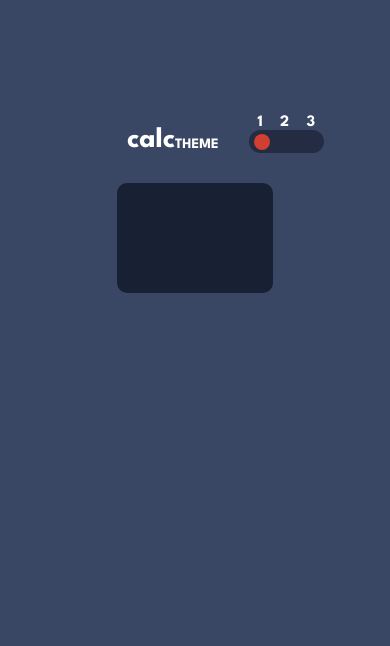
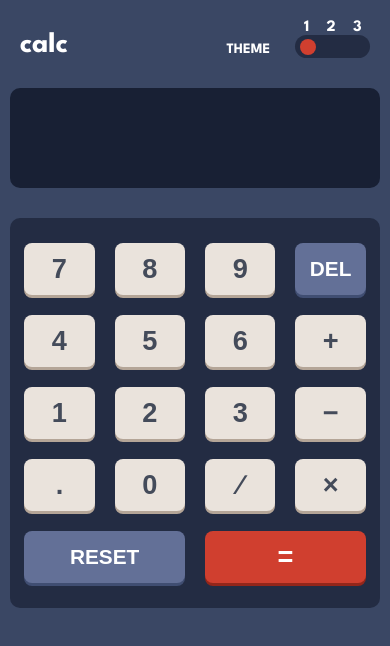
Before and after one commit to Mahmoud-solaiman/calculator, a plain HTML site: page index.html in a window 390 px wide. Drawn offline with Linux system fonts and the light colour scheme.

Commit message:
Finishing the interface and the functionality of all buttons but the equal button

```diff
--- a/app.js
+++ b/app.js
@@ -0,0 +1,32 @@
+//Model
+const resetBtn = document.querySelector('.reset');
+const calcScreen = document.querySelector('.screen');
+const deleteBtn = document.querySelector('.delete');
+const keys = document.querySelectorAll('.key:not(.delete,.reset,.equal')
+const equalBtn = document.querySelector('.equal');
+
+//View
+
+//Controller
+//Reset the screen value
+resetBtn.addEventListener('pointerup',()=>{
+    calcScreen.textContent = '';
+});
+
+//Delete a number off of the screen value
+deleteBtn.addEventListener('pointerup', ()=>{
+    const screenValue = calcScreen.textContent;
+    calcScreen.textContent = screenValue.slice(0, -1);
+});
+
+//Setting the functionality of the calculator keys
+keys.forEach(key=>{
+    key.addEventListener('pointerup', ()=>{
+        const screenValue = calcScreen.textContent;
+        calcScreen.textContent = screenValue + key.textContent;
+    });
+});
+
+equalBtn.addEventListener('pointerup', ()=>{
+    const screenValue = Number(calcScreen.textContent);
+});
--- a/index.html
+++ b/index.html
@@ -34,6 +34,27 @@
             </div>
             <!-- The screen of the calculator -->
             <div class="screen"></div>
+            <!-- The keys of the calculator -->
+            <div class="keys-container">
+                <button class="key">7</button>
+                <button class="key">8</button>
+                <button class="key">9</button>
+                <button class="key delete">DEL</button>
+                <button class="key">4</button>
+                <button class="key">5</button>
+                <button class="key">6</button>
+                <button class="key addition">&plus;</button>
+                <button class="key">1</button>
+                <button class="key">2</button>
+                <button class="key">3</button>
+                <button class="key subtration">&minus;</button>
+                <button class="key">.</button>
+                <button class="key">0</button>
+                <button class="key division">&#8725;</button>
+                <button class="key multiplication">&times;</button>
+                <button class="key col-2 reset">RESET</button>
+                <button class="key col-2 equal">&equals;</button>
+            </div>
         </div>
     </div>
     <script src="app.js"></script>
--- a/sass-styles/_app.scss
+++ b/sass-styles/_app.scss
@@ -1,7 +1,20 @@
 .app {
     padding-top:115px;
-    width:40%;
+    width:37%;
     display:flex;
     flex-direction: column;
     row-gap:30px;
 }
+
+@media (max-width:500px){
+    .app {
+        width:95%;
+        padding-top:20px;
+    }
+}
+
+@media (max-width:900px) and (min-width:501px){
+    .app {
+        width:60%;
+    }
+}
--- a/sass-styles/_colors.scss
+++ b/sass-styles/_colors.scss
@@ -8,4 +8,17 @@ $toggle-equal-background:#d03f2f;
 $keys-background:#eae3dc;
 $keys-shadow:#b4a597;
 $numbers-color:#444b5a;
-$text-color:#fff;
+$equal-shadow:#93261a;
+
+
+//Second themese color
+$main-background-2:#e6e6e6;
+$toggle-background-2:#d1cccc;
+$screen-background-2: #182034;
+$del-reset-2:#377f86;
+$del-reset-shadow-2:#1b5f65;
+$toggle-equal-background-2:#ca5502;
+$equal-shadow-2: #893901;
+$keys-background-2:#e5e4e1;
+$keys-shadow-2:#a69d91;
+$numbers-color-2:#35352c;
--- a/sass-styles/_header.scss
+++ b/sass-styles/_header.scss
@@ -15,7 +15,7 @@
 
 .themes {
     display:flex;
-    column-gap:30px;
+    column-gap:25px;
     align-items: flex-end;
 
     & h2 {
--- /dev/null
+++ b/sass-styles/_keys.scss
@@ -0,0 +1,44 @@
+.keys-container {
+    display: grid;
+    grid-template-columns:repeat(4, 19%);
+    justify-content: center;
+    background-color:$toggle-background;
+    border-radius:10px;
+    padding:25px 0;
+    gap:20px;
+
+    & .key {
+        border:none;
+        font: {
+            size:1.7rem;
+            weight:700;
+        }
+        padding:10px 0;
+        border-radius:8px;
+        cursor:pointer;
+        color:$numbers-color;
+        background-color:$keys-background;
+        box-shadow:0 3px 0  $keys-shadow;
+
+        &:hover {
+            opacity:.8;
+        }
+    }
+
+    & .col-2 {
+        grid-column:span 2;
+    }
+
+    & .equal {
+        color:#fff;
+        background-color:$toggle-equal-background;
+        box-shadow:0 3px 0  $equal-shadow;
+    }
+
+    & .reset, .delete {
+        color:#fff;
+        font-size:1.3rem;
+        background-color:$del-reset;
+        box-shadow:0 3px 0  $del-reset-shadow;
+    }
+}
--- a/sass-styles/_screen.scss
+++ b/sass-styles/_screen.scss
@@ -1,5 +1,11 @@
 .screen {
-    height:110px;
+    height:100px;
     background-color:$screen-background;
     border-radius:10px;
+    font-size:2.6rem;
+    color:#fff;
+    padding-right:30px;
+    display:flex;
+    justify-content: flex-end;
+    align-items: center;
 }
--- a/sass-styles/main.scss
+++ b/sass-styles/main.scss
@@ -4,6 +4,7 @@
 @import 'header';
 @import 'app';
 @import 'screen';
+@import 'keys';
 
 body {
     font-family: "League Spartan";
```
Also changed, not shown: sass-styles/main.css, 1 other file.
